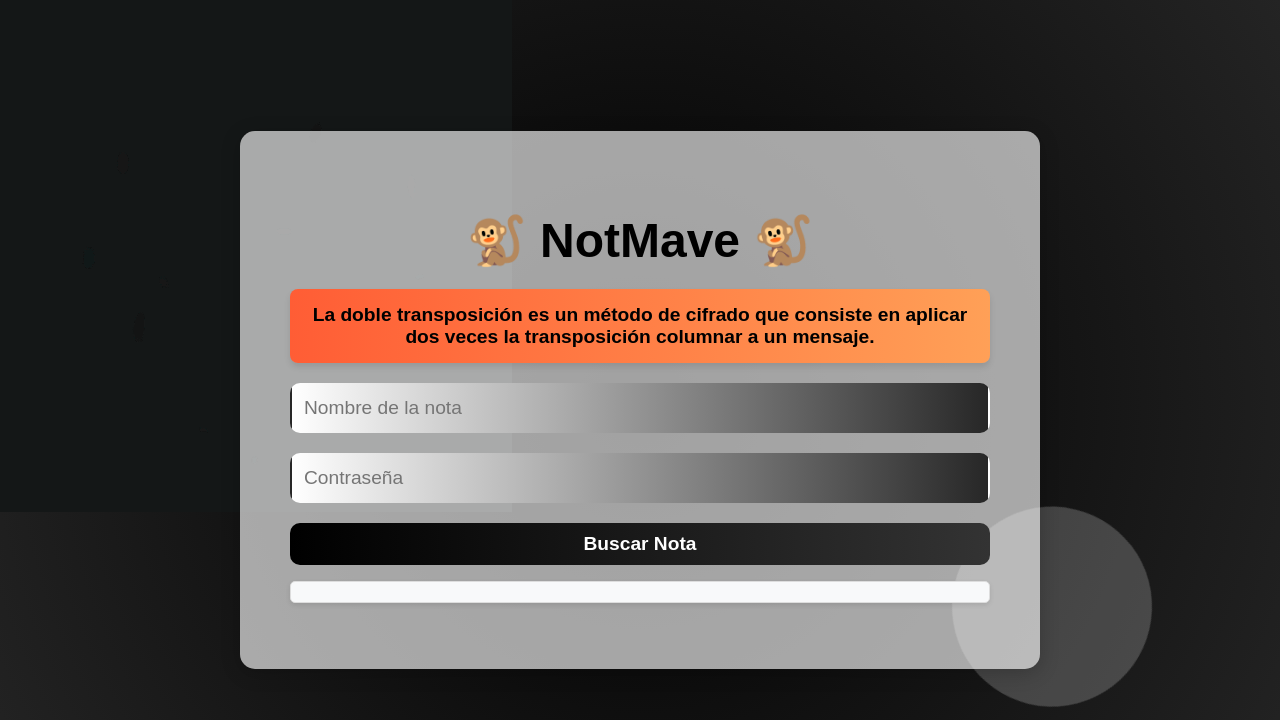
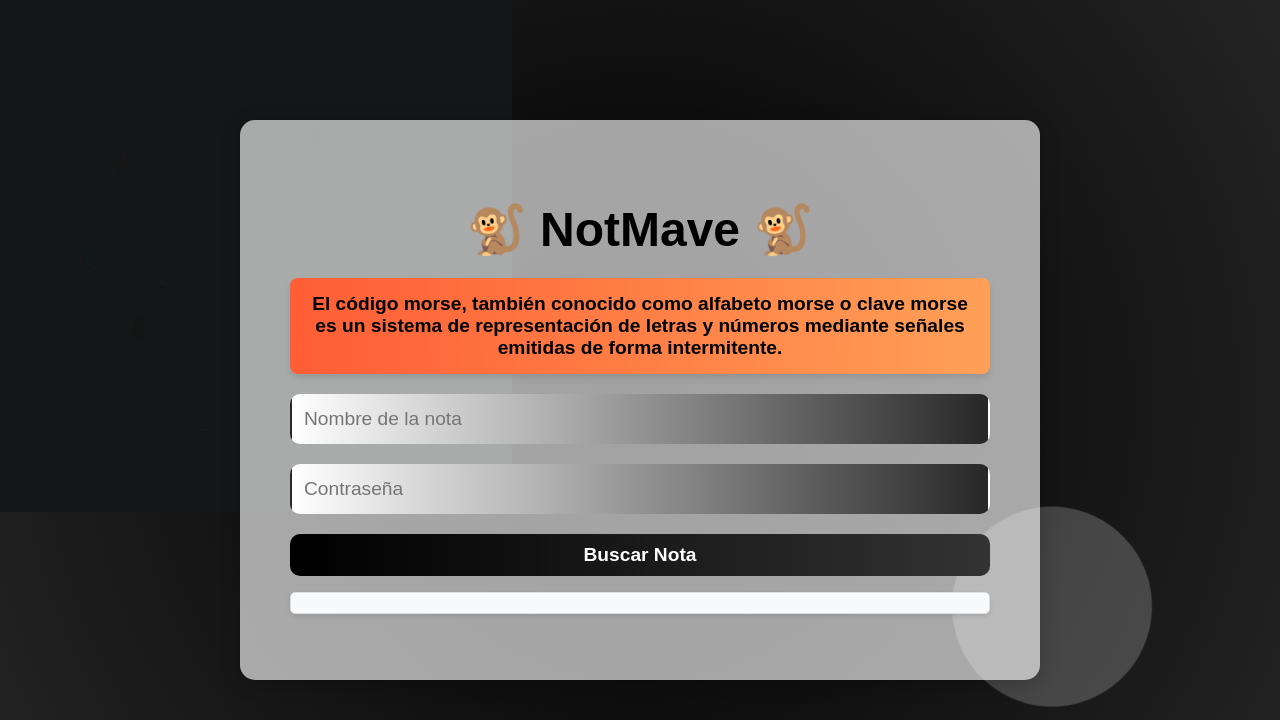
Before and after one commit to HanzMaverick/NotasMave, a Flask app: page / in a window 1280 px wide. Shown: the top 720 px of the page. Run offline with Flask 3, Linux system fonts and the light colour scheme; some libraries are stand-ins or nearby versions.

Commit message:
juego 3Abril

```diff
--- a/templates/search.html
+++ b/templates/search.html
@@ -129,7 +129,7 @@
 
     <!-- Carrusel de textos -->
     <div id="carousel" class="carousel">
-      <div class="carousel-item active"> La doble transposición es un método de cifrado que consiste en aplicar dos veces la transposición columnar a un mensaje. </div>
+      <div class="carousel-item active"> El código morse, también conocido como alfabeto morse o clave morse es un sistema de representación de letras y números mediante señales emitidas de forma intermitente. </div>
       <div class="carousel-item" id="btcPriceSlide">💲 Cargando precio de Bitcoin...</div>
       <div class="carousel-item" id="btcVolumeSlide">📊 Cargando volumen de transacciones...</div>
       <div class="carousel-item" id="btcHashrateSlide">⚡ Cargando hashrate de la red...</div>
```
